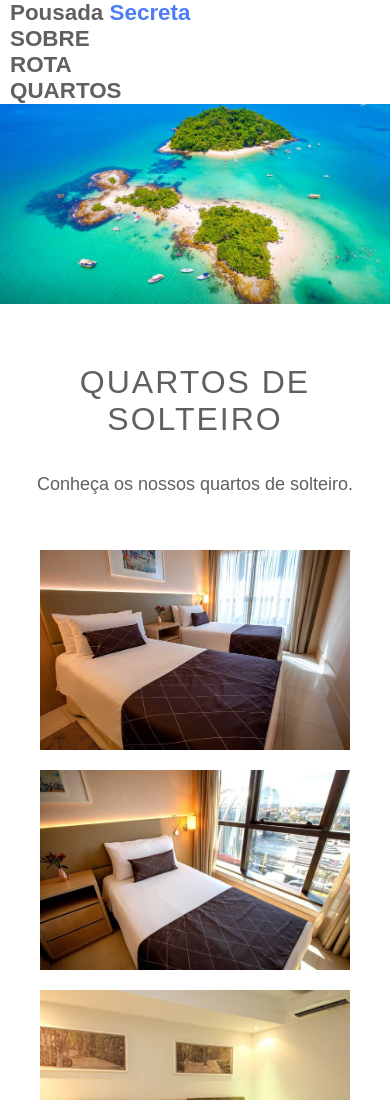
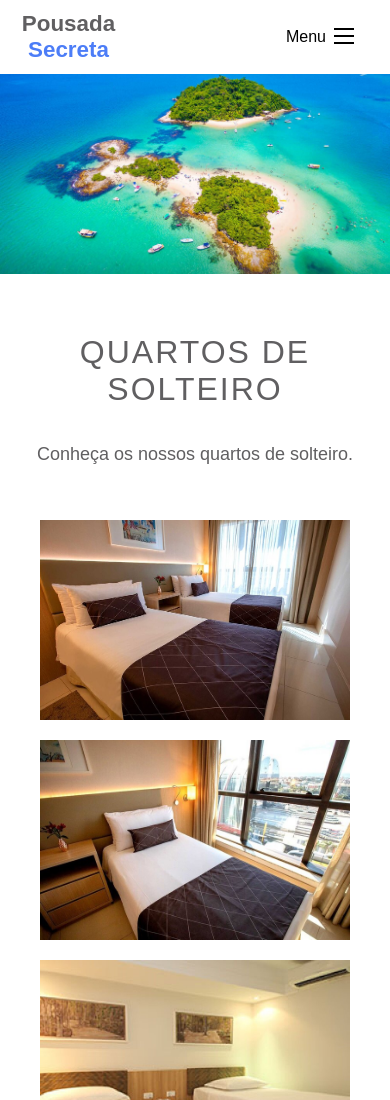
Before and after one commit to RodriguesCarlos01/Pousada-Secreta, a plain HTML site: page quarto.html in a window 390 px wide. Shown: the top 1100 px of the page. Drawn offline with Linux system fonts and the light colour scheme.

Commit message:
refatorando menu-lista e add botão hamburger

```diff
--- a/quarto.html
+++ b/quarto.html
@@ -8,22 +8,20 @@
   </head>
   <body>
     <header class="container-cabecalho">
-      <div class="container-topo-divs">
-        <div class="topo-nome">
-          <p>
-            <a class="link-topo link-destaque" href="index.html"
-              >Pousada <span>Secreta</span></a
-            >
-          </p>
-        </div>
-        <div class="topo-nav">
-          <nav>
-            <p><a class="link-topo" href="index.html#sobre">SOBRE</a></p>
-            <p><a class="link-topo" href="index.html#rota">ROTA</a></p>
-            <p><a class="link-topo" href="quarto.html">QUARTOS</a></p>
-          </nav>
-        </div>
-      </div>
+      <a class="link-topo " href="index.html">
+        Pousada <span>Secreta</span>
+      </a>
+
+      <nav  id="menu" class="topo-navegacao">
+        <button aria-label="Abrir Menu" class="btn-mobile" aria-haspopup="true" aria-controls="lista" aria-expanded="false">Menu
+          <span class="hamburger"></span>
+        </button>
+        <ul id="lista">
+          <li id="lista-item"><a href="index.html#sobre">SOBRE</a></li>
+          <li id="lista-item"><a href="index.html#rota">ROTA</a></li>
+          <li id="lista-item"><a href="quarto.html">QUARTOS</a></li>
+        </ul>
+      </nav>
     </header>
 
     <main>
@@ -188,5 +186,7 @@
         <p>"&copy;" Copyright - PousadaDev</p>
       </div>
     </footer>
+
+    <script src="pousada.js"></script>
   </body>
 </html>
```
